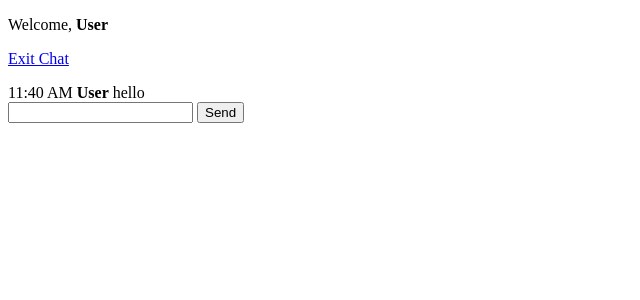
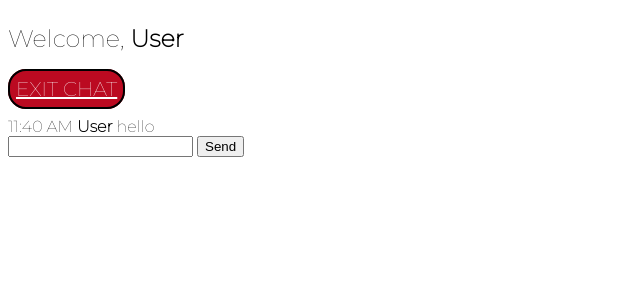
Before and after one commit to antonynaumovic-alt/ReShow, a PHP site: page / in a window 1280 px wide. Shown: the top 300 px of the page, without its empty margins (0-640 px from the left). Run offline with PHP 8.4, Linux system fonts and the light colour scheme.

Commit message:
index.php update

```diff
--- a/src/Chat system/index.php
+++ b/src/Chat system/index.php
@@ -26,14 +26,31 @@ if(isset($_GET['logout'])){
     <?php
 
     ?>
-
+        <link href="https://fonts.googleapis.com/css?family=Montserrat:100" rel="stylesheet">
         <div id="wrapper">
             <div id="menu">
-                <p class="welcome">Welcome, <b><?php echo $_SESSION['name']; ?></b></p>
-                <p class="logout"><a id="exit" href="#">Exit Chat</a></p>
+                <p class="welcome" style="font-family:Montserrat;
+                                          font-size: 24px;
+                                          font-style: normal;
+                                          font-weight: normal;">Welcome, <b><?php echo $_SESSION['name']; ?></b></p>
+                <p class="logout"><a id="exit" href="#" style= "font-family: Montserrat;
+                    font-size: 20px;
+                    font-style: normal;
+                    font-weight: normal;
+                    background-color: #bb0A21;
+                    color: white;
+                    padding: 6px;
+                    border: 2px solid black;
+                    border-radius: 18px;
+                    cursor: pointer;
+                    text-align: center;
+                    text-transform: uppercase;">Exit Chat</a></p>
             </div>
 
-            <div id="chatbox">
+            <div id="chatbox" style="font-family: Montserrat;
+                                     font-size: 14px
+                                     font-style: normal;
+                                     font-weight: normal;">
             <?php
             if(file_exists("log.html") && filesize("log.html") > 0){
                 $contents = file_get_contents("log.html");
```
